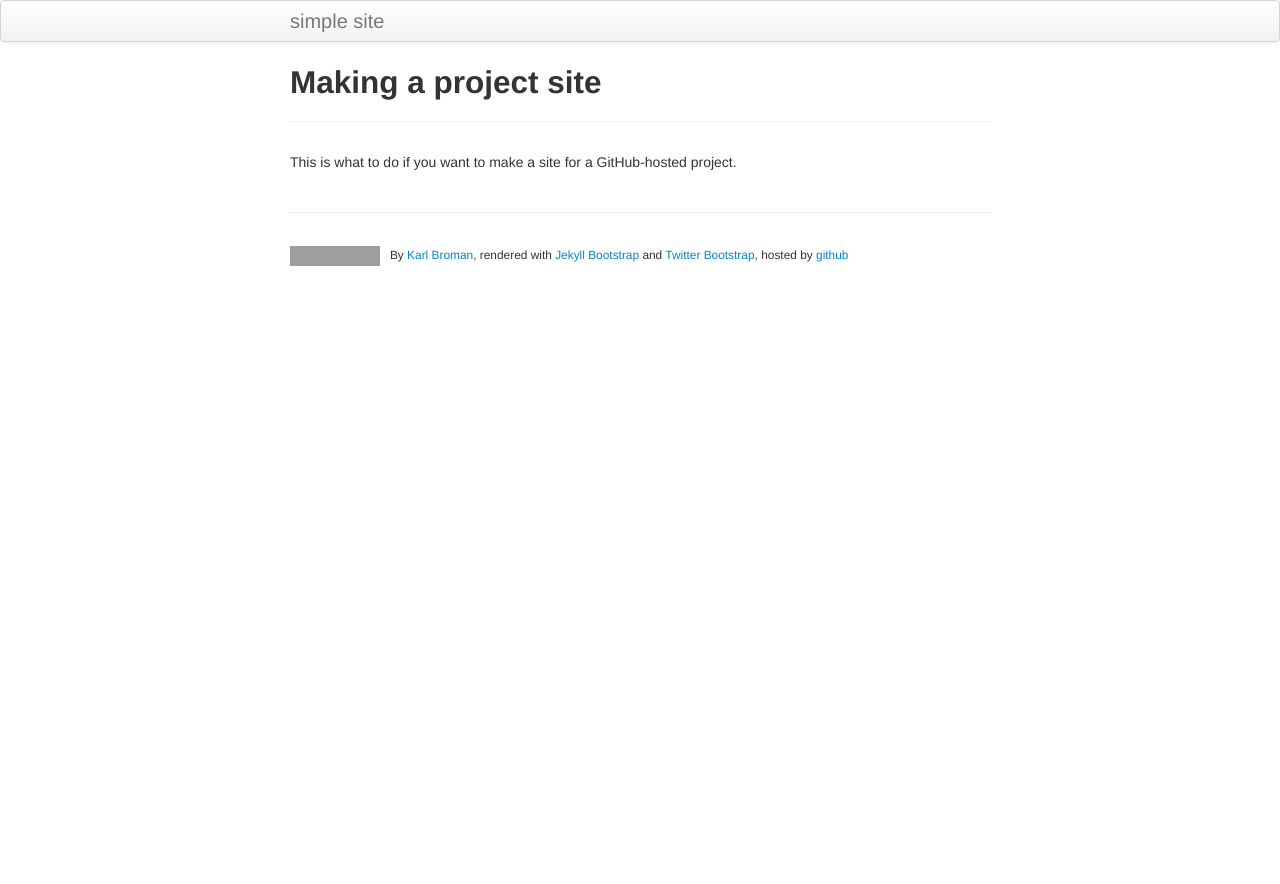
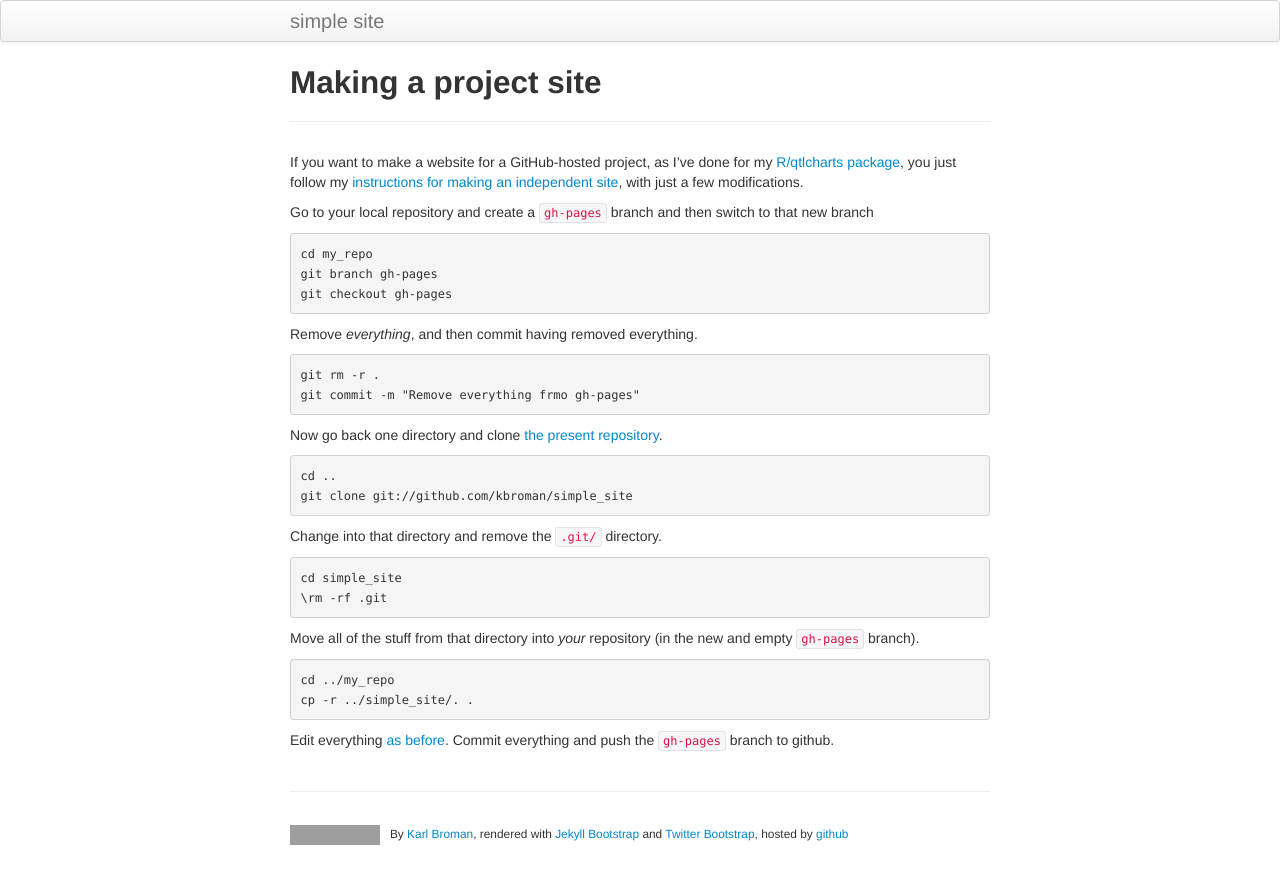
Before and after one commit to kbroman/simple_site, a Jekyll site: the page built from pages/project_site.md, in a window 1280 px wide. Shown: the top 884 px of the page. Built offline with Jekyll 4.4.1, drawn with Linux system fonts in a browser that asks for light colours; grey boxes are pictures that could not be loaded.

Commit message:
Making a project site

```diff
--- a/pages/project_site.md
+++ b/pages/project_site.md
@@ -3,5 +3,40 @@ layout: page
 title: Making a project site
 ---
 
-This is what to do if you want to make a site for a GitHub-hosted
-project.
+If you want to make a website for a GitHub-hosted project, as I've
+done for my [R/qtlcharts package](http://kbroman.github.io/qtlcharts),
+you just follow my
+[instructions for making an independent site](independent_site.html),
+with just a few modifications.
+
+Go to your local repository and create a `gh-pages` branch and then
+switch to that new branch
+
+    cd my_repo
+    git branch gh-pages
+    git checkout gh-pages
+
+Remove _everything_, and then commit having removed everything.
+
+    git rm -r .
+    git commit -m "Remove everything frmo gh-pages"
+
+Now go back one directory and clone
+[the present repository](http://github.com/kbroman/simple_site).
+
+    cd ..
+    git clone git://github.com/kbroman/simple_site
+
+Change into that directory and remove the `.git/` directory.
+
+    cd simple_site
+    \rm -rf .git
+
+Move all of the stuff from that directory into _your_ repository
+(in the new and empty `gh-pages` branch).
+
+    cd ../my_repo
+    cp -r ../simple_site/. .
+
+Edit everything [as before](independent_site.html).
+Commit everything and push the `gh-pages` branch to github.
```
